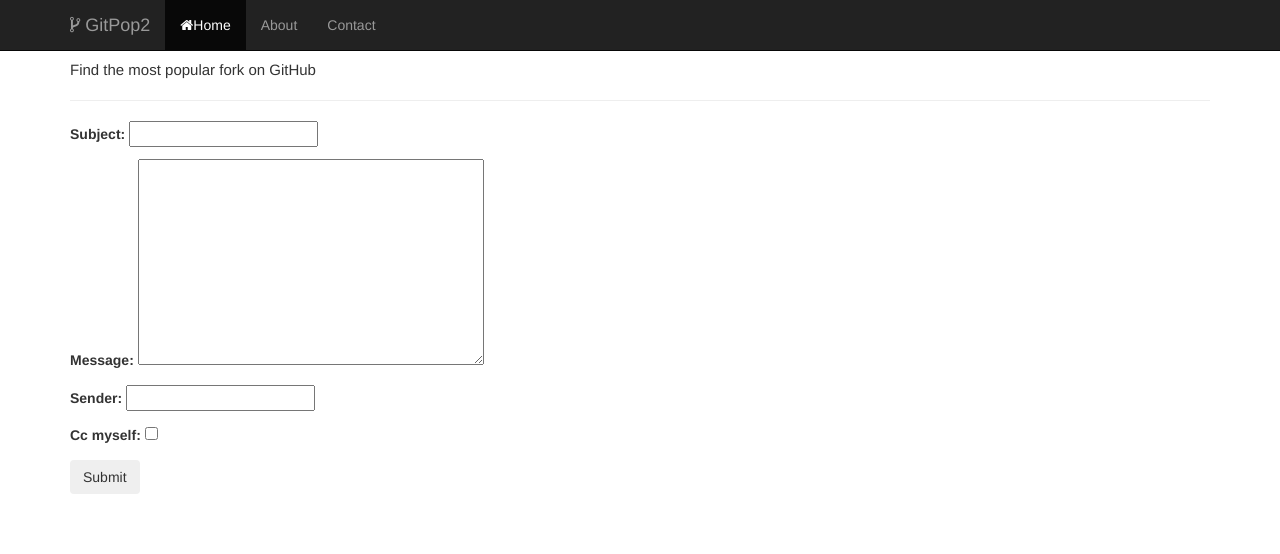
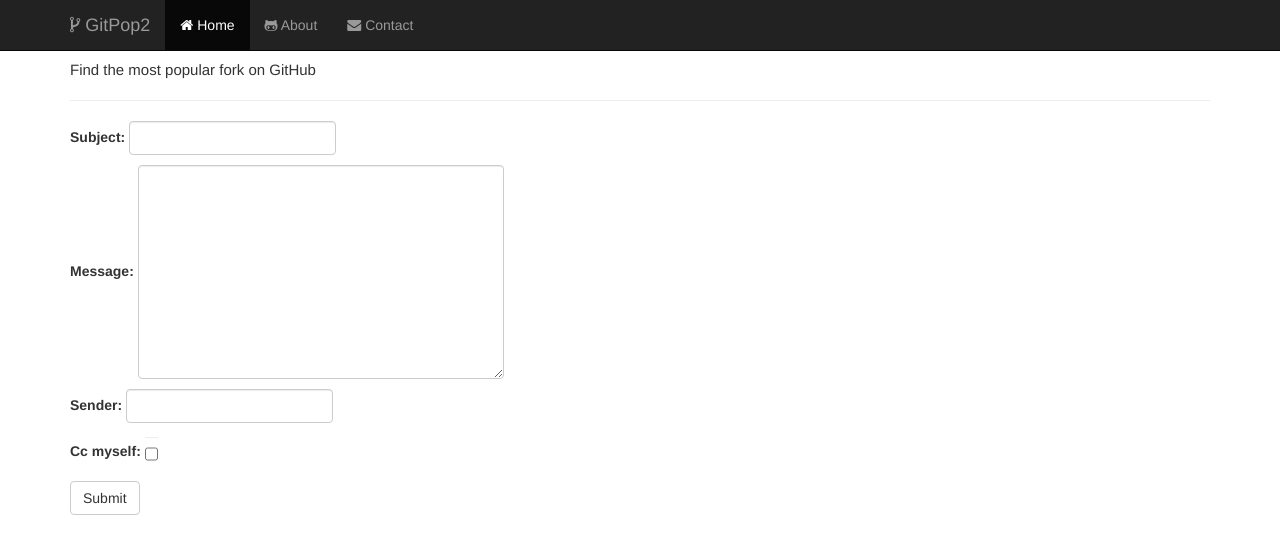
Before and after one commit to AndreMiras/gitpop2, a Django app: page /contact/ in a window 1280 px wide. Shown: the top 554 px of the page. Run offline with Django 3.2, Linux system fonts and the light colour scheme; some libraries are stand-ins or nearby versions.

Commit message:
minor UI fixes

```diff
--- a/gitpop2/forms.py
+++ b/gitpop2/forms.py
@@ -18,9 +18,14 @@ class PopForm(forms.Form):
 
 class ContactForm(forms.Form):
     subject = forms.CharField(max_length=100)
-    message = forms.CharField(
-        widget=forms.Textarea(attrs={
-            'class': 'input-xlarge',
-            }))
+    message = forms.CharField(widget=forms.Textarea)
     sender = forms.EmailField()
     cc_myself = forms.BooleanField(required=False)
+
+    def __init__(self, *args, **kwargs):
+        """
+        Adds Twitter Bootstrap 3 "form-control" class.
+        """
+        super(ContactForm, self).__init__(*args, **kwargs)
+        for field_name, field in self.fields.items():
+            field.widget.attrs['class'] = 'form-control'
--- a/templates/base.html
+++ b/templates/base.html
@@ -34,9 +34,9 @@
         </div>
         <div class="collapse navbar-collapse">
           <ul class="nav navbar-nav">
-            <li class="active"><a href="/"> <i class="fa fa-home"></i>Home</a></li>
-            <li><a href="/#about">About</a></li>
-            <li><a href="{% url 'contact' %}">Contact</a></li>
+            <li class="active"><a href="/"> <i class="fa fa-home"></i> Home</a></li>
+            <li><a href="https://github.com/AndreMiras/gitpop2"><i class="fa fa-github-alt"></i> About</a></li>
+            <li><a href="{% url 'contact' %}"><i class="fa fa-envelope"></i> Contact</a></li>
           </ul>
         </div><!--/.nav-collapse -->
       </div>
--- a/templates/contact.html
+++ b/templates/contact.html
@@ -2,9 +2,9 @@
 
 {% block content %}
 
-<form action="{% url 'contact' %}" method="post">{% csrf_token %}
+<form action="{% url 'contact' %}" method="post" class="form-inline" role="form">{% csrf_token %}
   {{ form.as_p }}
-  <button type="submit" class="btn">Submit</button>
+  <button type="submit" class="btn btn-default">Submit</button>
 </form>
 
 {% endblock content %}
```
